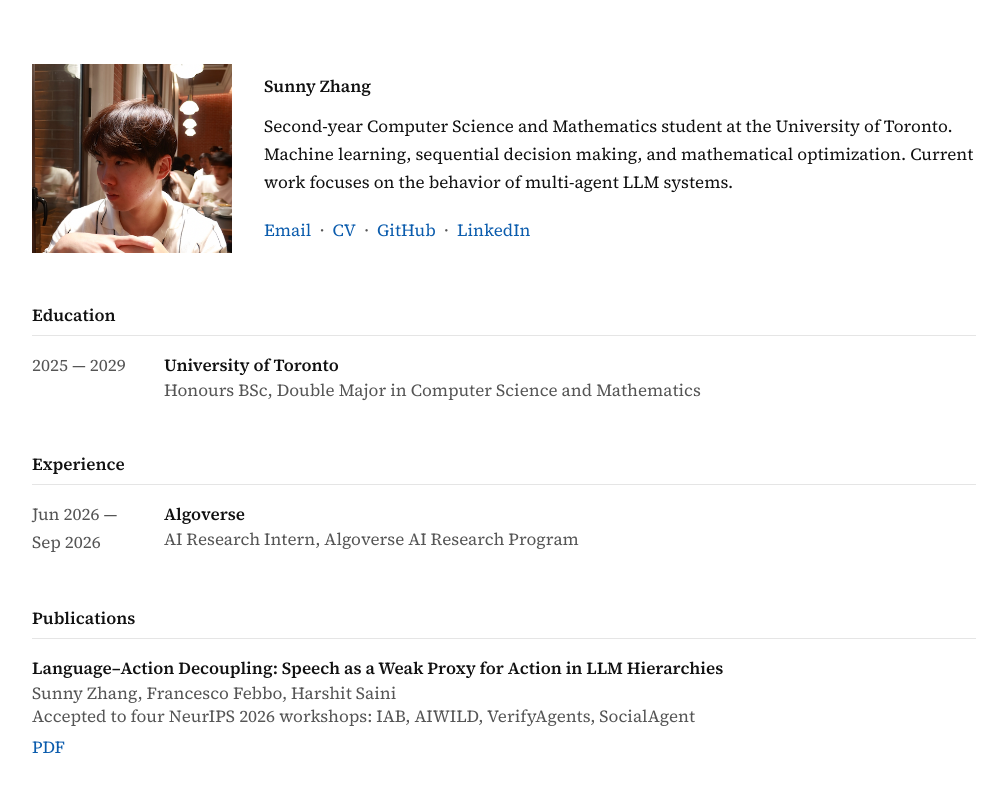
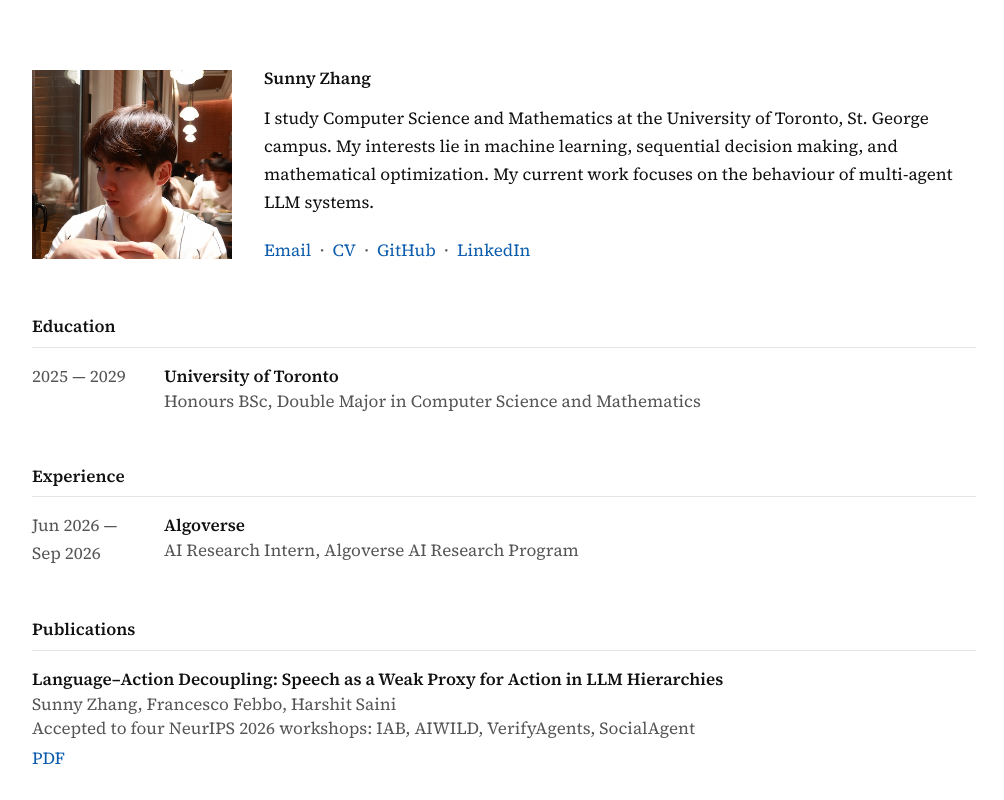
Before and after one commit to sunnysanitize/portfolio-website, a Next.js app: page / in a window 1280 px wide. Shown: the top 800 px of the page, without its empty margins (136-1140 px from the left). Built offline with nearby package versions, Linux system fonts and the light colour scheme.

Commit message:
restore original bio phrasing with updated interests

```diff
--- a/app/page.tsx
+++ b/app/page.tsx
@@ -98,10 +98,10 @@ export default function Home() {
           </h1>
 
           <p className="mt-3">
-            Second-year Computer Science and Mathematics student at the
-            University of Toronto. Machine learning, sequential decision making,
-            and mathematical optimization. Current work focuses on the behavior
-            of multi-agent LLM systems.
+            I study Computer Science and Mathematics at the University of
+            Toronto, St. George campus. My interests lie in machine learning,
+            sequential decision making, and mathematical optimization. My
+            current work focuses on the behaviour of multi-agent LLM systems.
           </p>
 
           <p className="mt-5">
```
